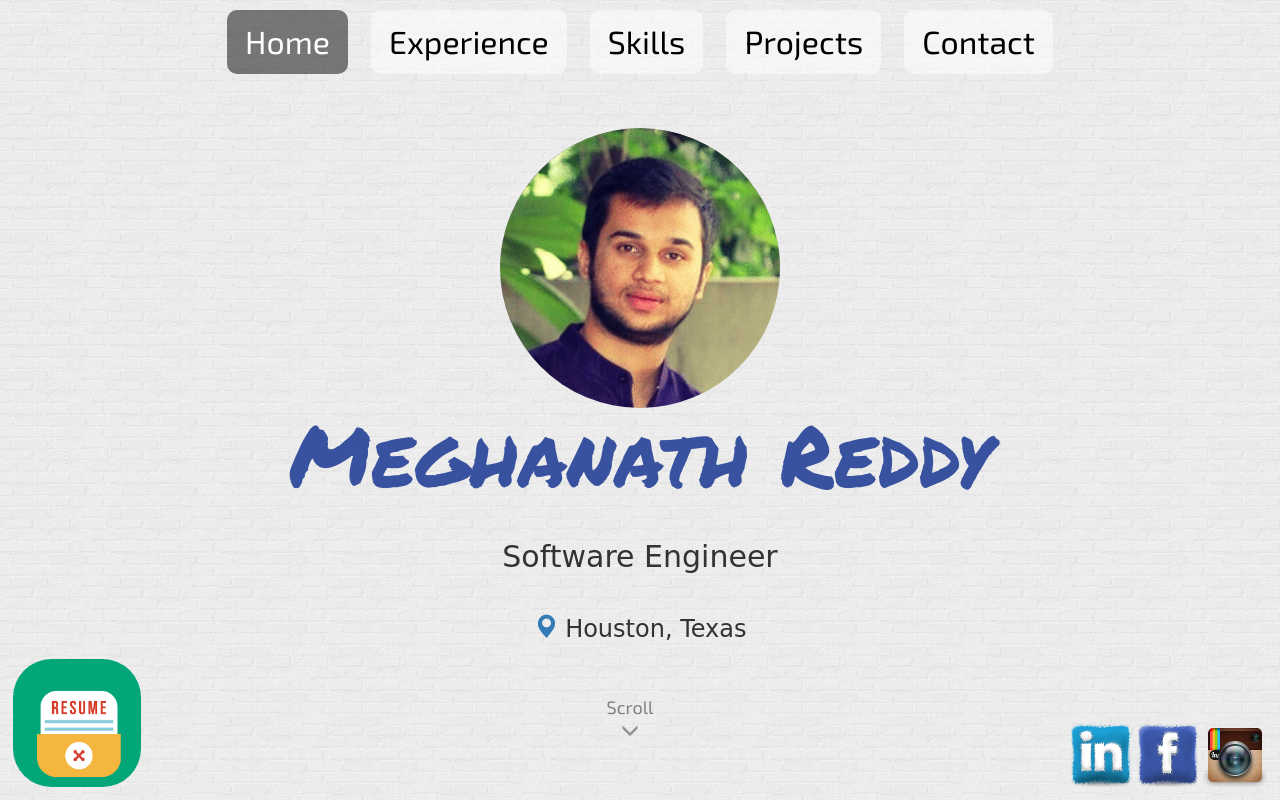
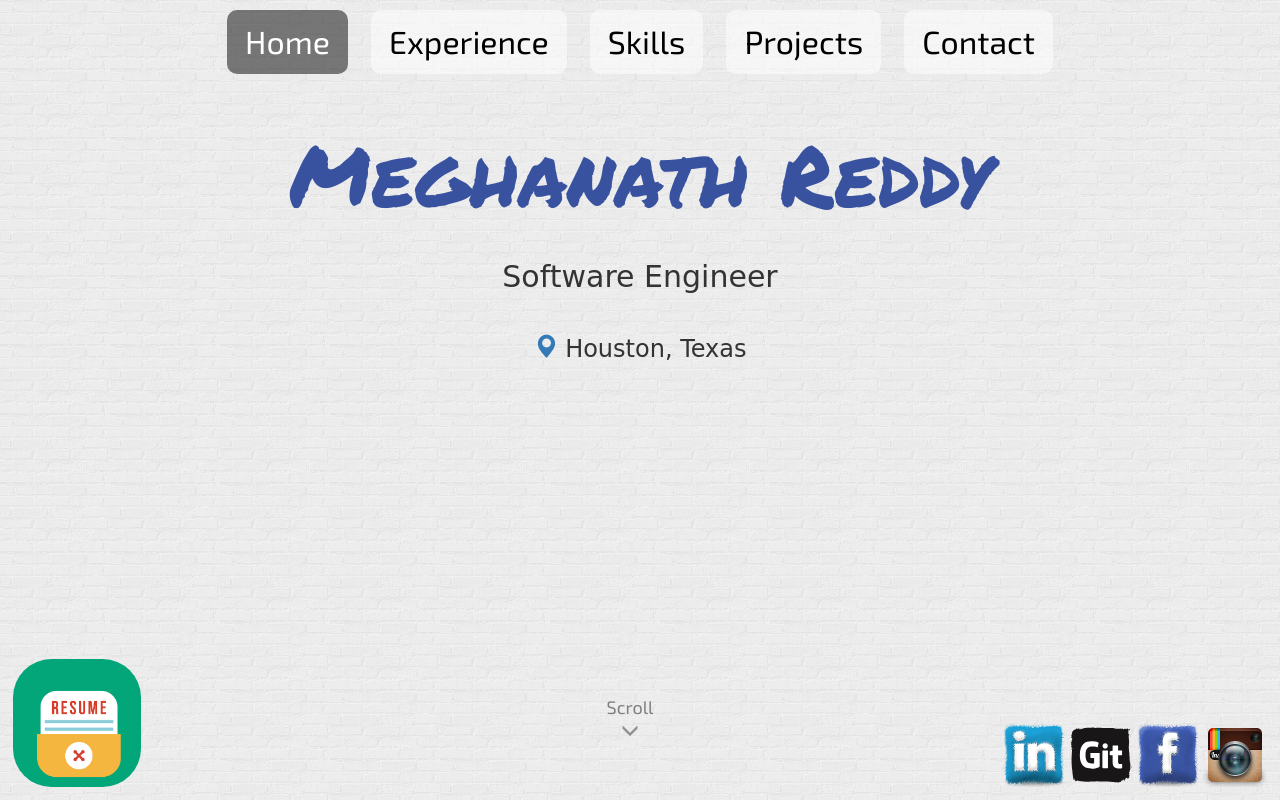
Before and after one commit to meghz17/Portfolio-blog-resume, a PHP site: page / in a window 1280 px wide. Run offline with PHP 8.4, Linux system fonts and the light colour scheme; some libraries are stand-ins or nearby versions.

Commit message:
github icon added

```diff
--- a/Portfolio/index.php
+++ b/Portfolio/index.php
@@ -38,7 +38,7 @@
 	<div class="section active" id="home-section" data-anchor="home" style="background: url('../images/background.png') repeat;">
         <div class="intro">
             <div class="home-content" id="about" style="font-family: 'Comic Sans MS', sans-serif; ">
-                <img id="icon-image" src="images/meghz.jpg">
+
                 <h1 style="font-family: 'Permanent Marker', cursive; color: #38529F;">
                     Meghanath Reddy
                 </h1>
@@ -849,6 +849,10 @@
                                     <img class="icon-image" src="images/linkedin.png" >
                                 </img>
                             </a>
+                            <a href="https://github.com/meghz17" target="_blank" title="My Github network!">
+                                    <img class="icon-image" src="images/git.svg" >
+                                </img>
+                            </a>
                             <a href="https://www.facebook.com/meghnath" target="_blank" title="My social network!">
                                 <img class="icon-image" src="images/facebook.png" >
                             </img>
@@ -909,6 +913,9 @@
 	<div id="icons" style="display: block; z-index: 3;">
             <a href="https://www.linkedin.com/in/meghanathreddy" target="_blank" title="My professional network!">
                 <img class="icon-image" src="images/linkedin.png">
+            </a>
+            <a href="https://github.com/meghz17" target="_blank" title="My Github network!">
+                <img class="icon-image" src="images/git.svg">
             </a>
             <a href="https://www.facebook.com/meghnath" target="_blank" title="My social network!">
                 <img class="icon-image" src="images/facebook.png">
```
Also changed, not shown: Portfolio/images/git.svg (added).
